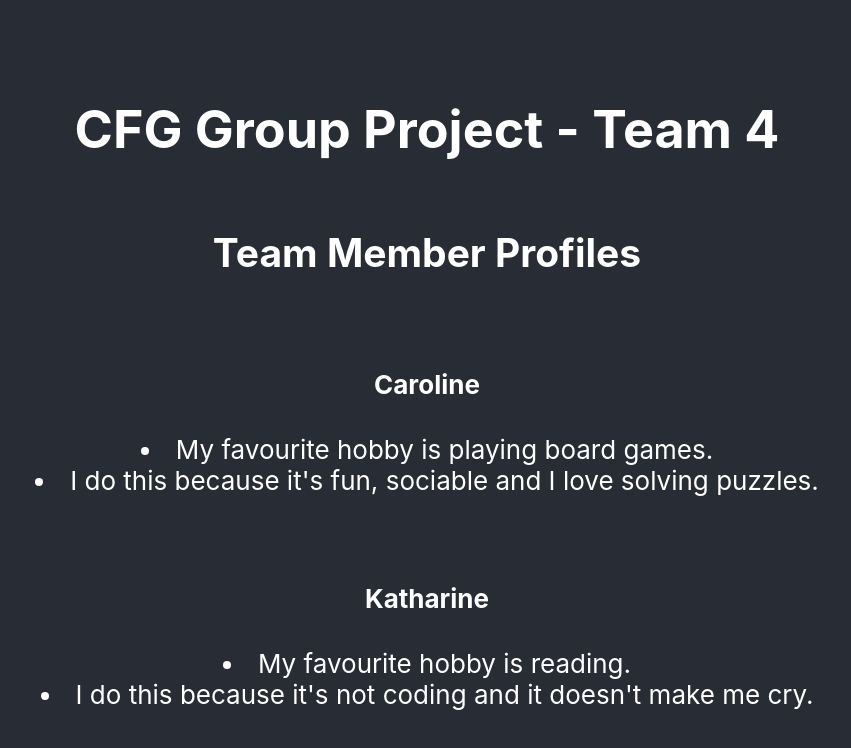
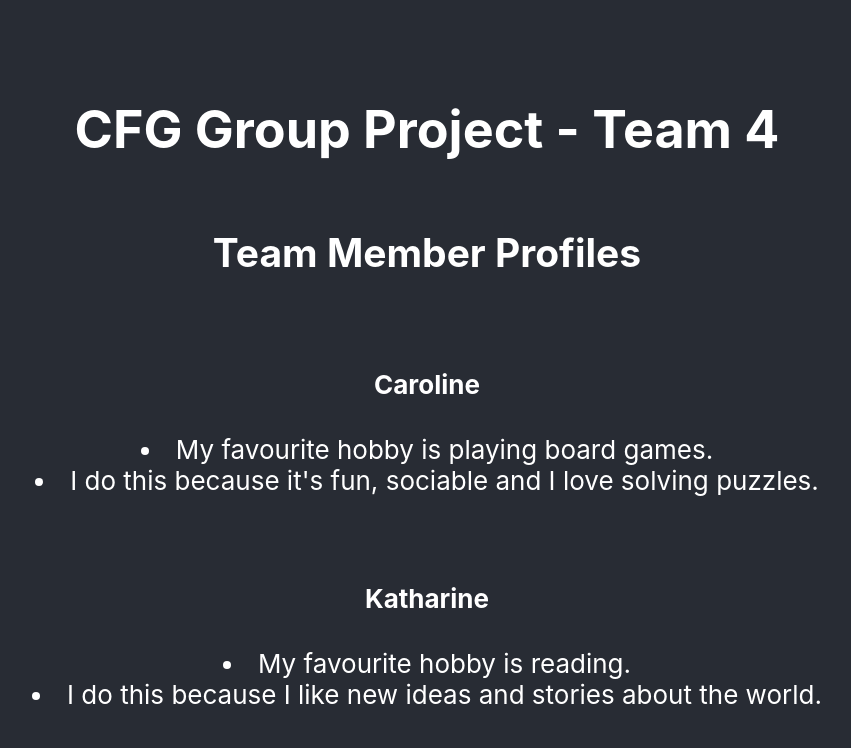
Before and after one commit to carolinenorris1/cfg_project, a React (Create React App) app in the folder wellbeing-app/: page / in a window 1280 px wide. Shown: the top 748 px of the page, without its empty margins (213-1064 px from the left). Built offline with nearby package versions, Linux system fonts and the light colour scheme.

Commit message:
updated app.js with kw hobby

```diff
--- a/wellbeing-app/src/App.js
+++ b/wellbeing-app/src/App.js
@@ -14,7 +14,7 @@
         <p>
           <h4>Katharine</h4>
           <li>My favourite hobby is reading.</li>
-          <li>I do this because it's not coding and it doesn't make me cry.</li>
+          <li>I do this because I like new ideas and stories about the world.</li>
         </p>
       </header>
     </div>
```
